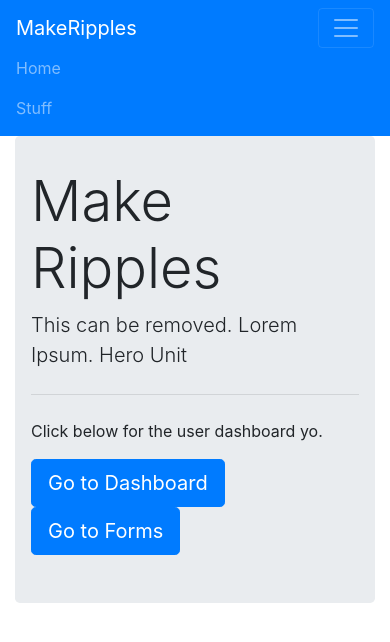
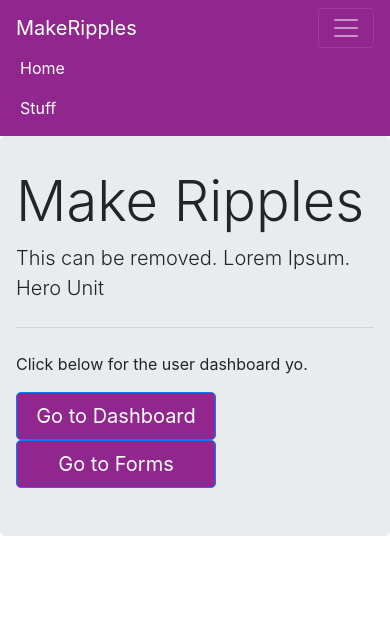
Before and after one commit to oosacker/MakeRipples, a Flask app: page / in a window 390 px wide, after a click that opens the changed part. Shown: the top 642 px of the page. Run offline with Flask 2, Linux system fonts and the light colour scheme; some libraries are stand-ins or nearby versions.

Commit message:
change colors

```diff
--- a/app.py
+++ b/app.py
@@ -54,6 +54,16 @@ def index():
 #     else:
 #         message = 'None!!!'
 #         return render_template('form.html', message=message)
+
+
+# This is for the javascript app to fetch the high score.
+@app.route("/fetch_data", methods=['GET'])
+def fetch_data():
+    if request.method == 'GET':
+        data = {'data': '1234567890'}
+        return jsonify(data)  # serialize and use JSON headers
+    else:
+        print('Invalid request')
 
 
 @app.route('/user_dashboard', methods=['POST', 'GET'])
@@ -162,7 +172,7 @@ def get_all_ripples():
             else:
                 print("bad ripple to be deleted")
 
-get_all_ripples()
+# get_all_ripples()
 
 if __name__ == '__main__':
     app.run()
--- a/static/dashboardStyle.css
+++ b/static/dashboardStyle.css
@@ -50,6 +50,7 @@
 /*.progressbar li.active + li:after{*/
 /*    background-color: green;*/
 /*}*/
+
 
 
 
--- a/static/globalstyle.css
+++ b/static/globalstyle.css
@@ -16,3 +16,16 @@
     font-size: 12px;
     line-height: 1.42857;
 }
+
+
+#dash_btn{
+    background-color: #91278e;
+    color: white;
+    width: 200px;
+}
+
+#form_btn{
+    background-color: #91278e;
+    color: white;
+    width: 200px;
+}
--- /dev/null
+++ b/static/navbar.css
@@ -0,0 +1,126 @@
+.navbar {
+  background-color: #91278e;
+}
+.navbar .navbar-brand {
+  color: #ffffff;
+}
+.navbar .navbar-brand:hover,
+.navbar .navbar-brand:focus {
+  color: #91278e;
+}
+.navbar .navbar-text {
+  color: #ffffff;
+}
+.navbar .navbar-text a {
+  color: #91278e;
+}
+.navbar .navbar-text a:hover,
+.navbar .navbar-text a:focus {
+  color: #91278e;
+}
+.navbar .navbar-nav .nav-link {
+  color: #ffffff;
+  border-radius: .25rem;
+  margin: 0 0.25em;
+}
+.navbar .navbar-nav .nav-link:not(.disabled):hover,
+.navbar .navbar-nav .nav-link:not(.disabled):focus {
+  color: #91278e;
+}
+.navbar .navbar-nav .nav-item.active .nav-link,
+.navbar .navbar-nav .nav-item.active .nav-link:hover,
+.navbar .navbar-nav .nav-item.active .nav-link:focus,
+.navbar .navbar-nav .nav-item.show .nav-link,
+.navbar .navbar-nav .nav-item.show .nav-link:hover,
+.navbar .navbar-nav .nav-item.show .nav-link:focus {
+  color: #91278e;
+  background-color: #ffffff;
+}
+.navbar .navbar-toggle {
+  border-color: #ffffff;
+}
+.navbar .navbar-toggle:hover,
+.navbar .navbar-toggle:focus {
+  background-color: #ffffff;
+}
+.navbar .navbar-toggle .navbar-toggler-icon {
+  color: #ffffff;
+}
+.navbar .navbar-collapse,
+.navbar .navbar-form {
+  border-color: #ffffff;
+}
+.navbar .navbar-link {
+  color: #ffffff;
+}
+.navbar .navbar-link:hover {
+  color: #91278e;
+}
+
+@media (max-width: 575px) {
+  .navbar-expand-sm .navbar-nav .show .dropdown-menu .dropdown-item {
+    color: #ffffff;
+  }
+  .navbar-expand-sm .navbar-nav .show .dropdown-menu .dropdown-item:hover,
+  .navbar-expand-sm .navbar-nav .show .dropdown-menu .dropdown-item:focus {
+    color: #91278e;
+  }
+  .navbar-expand-sm .navbar-nav .show .dropdown-menu .dropdown-item.active {
+    color: #91278e;
+    background-color: #ffffff;
+  }
+}
+
+@media (max-width: 767px) {
+  .navbar-expand-md .navbar-nav .show .dropdown-menu .dropdown-item {
+    color: #ffffff;
+  }
+  .navbar-expand-md .navbar-nav .show .dropdown-menu .dropdown-item:hover,
+  .navbar-expand-md .navbar-nav .show .dropdown-menu .dropdown-item:focus {
+    color: #91278e;
+  }
+  .navbar-expand-md .navbar-nav .show .dropdown-menu .dropdown-item.active {
+    color: #91278e;
+    background-color: #ffffff;
+  }
+}
+
+@media (max-width: 991px) {
+  .navbar-expand-lg .navbar-nav .show .dropdown-menu .dropdown-item {
+    color: #ffffff;
+  }
+  .navbar-expand-lg .navbar-nav .show .dropdown-menu .dropdown-item:hover,
+  .navbar-expand-lg .navbar-nav .show .dropdown-menu .dropdown-item:focus {
+    color: #91278e;
+  }
+  .navbar-expand-lg .navbar-nav .show .dropdown-menu .dropdown-item.active {
+    color: #91278e;
+    background-color: #ffffff;
+  }
+}
+
+@media (max-width: 1199px) {
+  .navbar-expand-xl .navbar-nav .show .dropdown-menu .dropdown-item {
+    color: #ffffff;
+  }
+  .navbar-expand-xl .navbar-nav .show .dropdown-menu .dropdown-item:hover,
+  .navbar-expand-xl .navbar-nav .show .dropdown-menu .dropdown-item:focus {
+    color: #91278e;
+  }
+  .navbar-expand-xl .navbar-nav .show .dropdown-menu .dropdown-item.active {
+    color: #91278e;
+    background-color: #ffffff;
+  }
+}
+
+.navbar-expand .navbar-nav .show .dropdown-menu .dropdown-item {
+  color: #ffffff;
+}
+.navbar-expand .navbar-nav .show .dropdown-menu .dropdown-item:hover,
+.navbar-expand .navbar-nav .show .dropdown-menu .dropdown-item:focus {
+  color: #91278e;
+}
+.navbar-expand .navbar-nav .show .dropdown-menu .dropdown-item.active {
+  color: #91278e;
+  background-color: #ffffff;
+}
--- a/templates/index.html
+++ b/templates/index.html
@@ -5,8 +5,6 @@
 {% endblock %}
 
 {% block body %}
-    <div class="container">
-       <row>
            <div class="jumbotron">
                 <h1 class="display-4">Make Ripples</h1>
                 <p class="lead">This can be removed. Lorem Ipsum. Hero Unit </p>
@@ -14,12 +12,10 @@
                 <p>Click below for the user dashboard yo. </p>
                 <p class="lead">
 
-                    <a class="btn btn-primary btn-lg" href="/user_dashboard" role="button">Go to Dashboard</a>
-                    <a class="btn btn-primary btn-lg" href="/form2" role="button">Go to Forms</a>
+                    <a class="btn btn-primary btn-lg" id="dash_btn" href="/user_dashboard" role="button">Go to Dashboard</a>
+                    <a class="btn btn-primary btn-lg" id="form_btn" href="/form2" role="button">Go to Forms</a>
 
                 </p>
             </div>
-       </row>
-    </div>
     <script src={{ url_for('static', filename='myscript.js') }}></script>
 {% endblock %}
--- a/templates/template.html
+++ b/templates/template.html
@@ -10,7 +10,10 @@
     <link rel="stylesheet"
           href="https://stackpath.bootstrapcdn.com/bootstrap/4.4.1/css/bootstrap.min.css"
           integrity="sha384-Vkoo8x4CGsO3+Hhxv8T/Q5PaXtkKtu6ug5TOeNV6gBiFeWPGFN9MuhOf23Q9Ifjh" crossorigin="anonymous">
-    <link rel="stylesheet" href="static/globalstyle.css">
+
+    <link rel="stylesheet" href="{{ url_for('static', filename='globalstyle.css') }}">
+
+
     <link rel="stylesheet" href="https://cdnjs.cloudflare.com/ajax/libs/font-awesome/4.7.0/css/font-awesome.min.css">
 
     <script src="https://code.jquery.com/jquery-3.4.1.js"
@@ -24,12 +27,11 @@
             integrity="sha384-wfSDF2E50Y2D1uUdj0O3uMBJnjuUD4Ih7YwaYd1iqfktj0Uod8GCExl3Og8ifwB6"
             crossorigin="anonymous"></script>
 
-{#    <script src="https://cdnjs.cloudflare.com/ajax/libs/jquery/2.1.3/jquery.min.js" type="text/javascript"></script>#}
 
     <link rel="shortcut icon"
           href="{{ url_for('static', filename='favicon.ico') }}">
 
-    <nav class="navbar navbar-expand-lg navbar-dark bg-primary">
+    <nav class="navbar navbar-expand-lg navbar-dark">
 
         <a class="navbar-brand" href="#">MakeRipples</a>
 
@@ -57,6 +59,9 @@
 
     {% block head %}{% endblock %}
 
+
+   <link rel="stylesheet" href="{{ url_for('static', filename='navbar.css') }}">
+
 </head>
 <body>
 
```
Also changed, not shown: static/formscript.js (+20 -2 lines).
